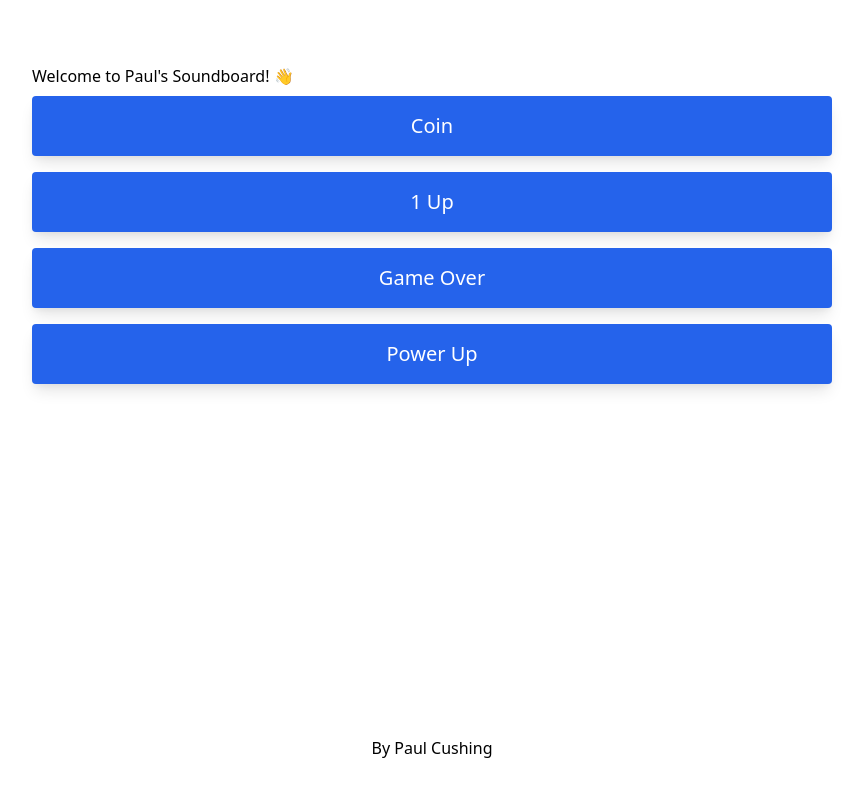
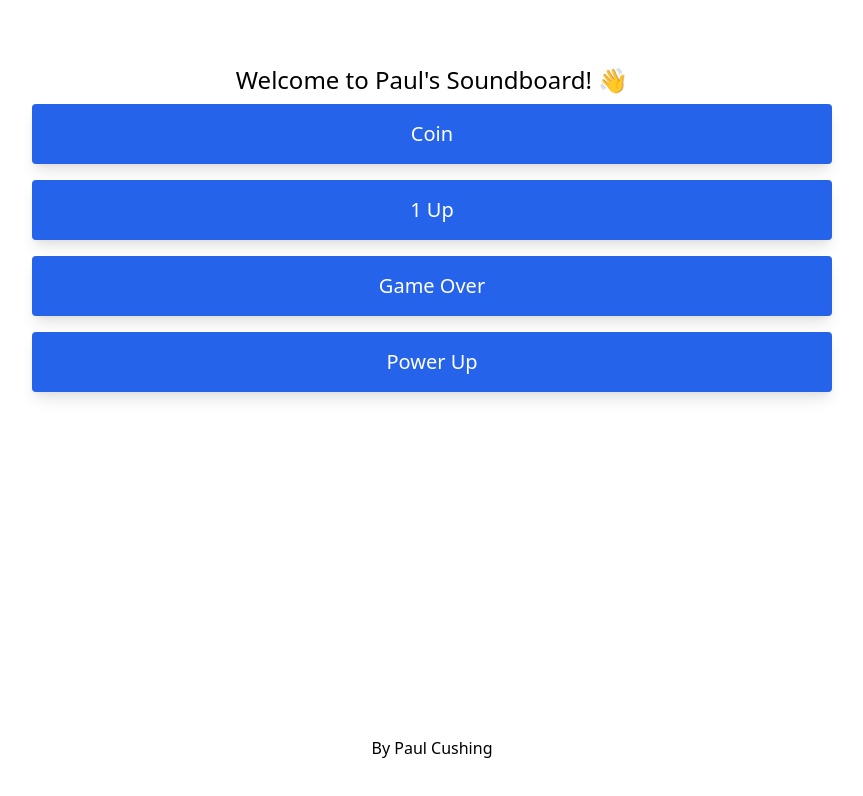
Before and after one commit to paulcushing/simple-soundboard, a Next.js app: page / in a window 1280 px wide. Shown: the top 796 px of the page, without its empty margins (208-1071 px from the left). Built offline with nearby package versions, Linux system fonts and the light colour scheme.

Commit message:
Added some styling

```diff
--- a/src/components/Layout.tsx
+++ b/src/components/Layout.tsx
@@ -16,7 +16,7 @@ const Layout = ({ children, title = 'This is the default title' }: Props) => (
     <header className="flex justify-center h-16">
 
     </header>
-    <div className="flex-grow mx-8 md:mx-24 xl:mx-60">
+    <div className="flex-grow mx-8 md:mx-24 xl:mx-60 justify-center">
       {children}
     </div>
     <footer className="flex justify-center h-16">
--- a/src/pages/_document.tsx
+++ b/src/pages/_document.tsx
@@ -13,7 +13,7 @@ class MyDocument extends Document {
         <Head>
 
         </Head>
-        <body>
+        <body className="font-sans">
           <Main />
           <NextScript />
         </body>
--- a/src/pages/index.tsx
+++ b/src/pages/index.tsx
@@ -34,7 +34,7 @@ function playSound(audio) {
 
 const IndexPage = () => (
   <Layout title="Paul's Soundboard">
-    <h1>Welcome to Paul's Soundboard! 👋</h1>
+    <h1 className="text-center text-2xl">Welcome to Paul's Soundboard! 👋</h1>
     {process.browser ?
     sounds.map((sound) => {
       const btnId = sound.name + 'btn';
```
